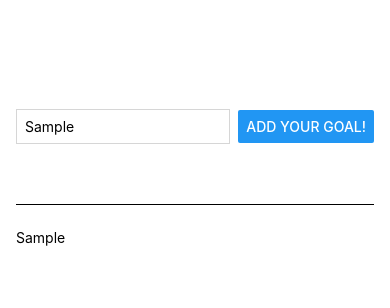
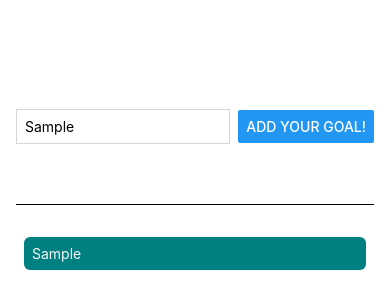
Before and after one commit to Diolemos/goal-tracker, a React Native app: screen / in a window 390 px wide. Both pictures are taken after typing "Sample" into the empty fields and a click on the button "ADD YOUR GOAL!". Shown: the top 308 px of the page. Built offline with nearby package versions, Linux system fonts and the light colour scheme.

Commit message:
create goal item style

```diff
--- a/App.js
+++ b/App.js
@@ -20,7 +20,8 @@ export default function App() {
       <Button title="Add your goal!" onPress={addGoalHandler}/>
      </View>
      <View style={styles.gaolsContainer}>
-     {userGoals.map((goal)=><Text key={goal}>{goal}</Text>)}
+     {userGoals.map((goal)=><Text key={goal}
+     style={styles.goalItem}>{goal}</Text>)}
      </View>
     </View>
   );
@@ -54,5 +55,13 @@ const styles = StyleSheet.create({
   },
   gaolsContainer: {
     flex: 4
+  },
+  goalItem: {
+    margin: 8,
+    padding:8,
+    borderRadius: 6,
+    backgroundColor: 'teal',
+    color:'#f7f7f7'
   }
+
 });
```
